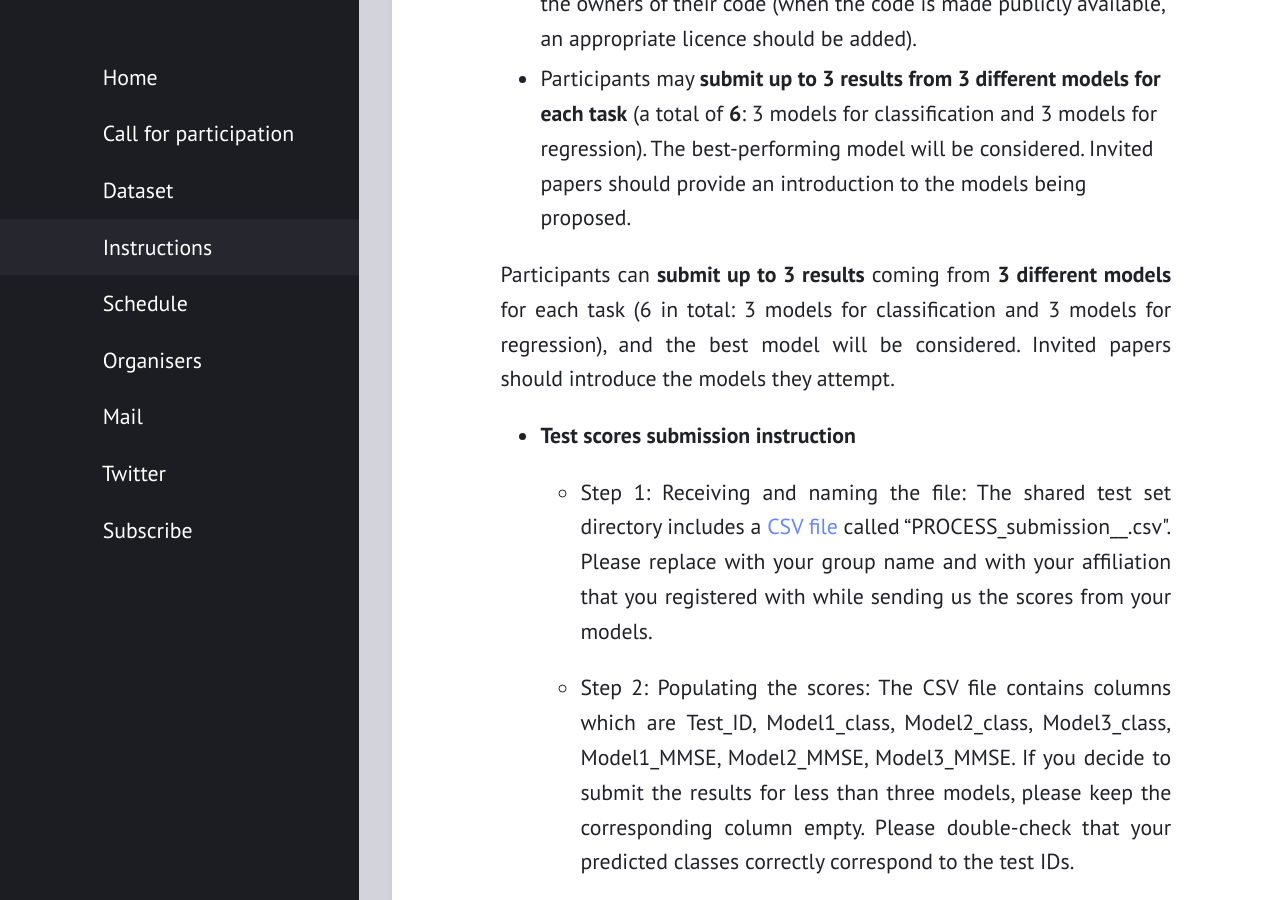
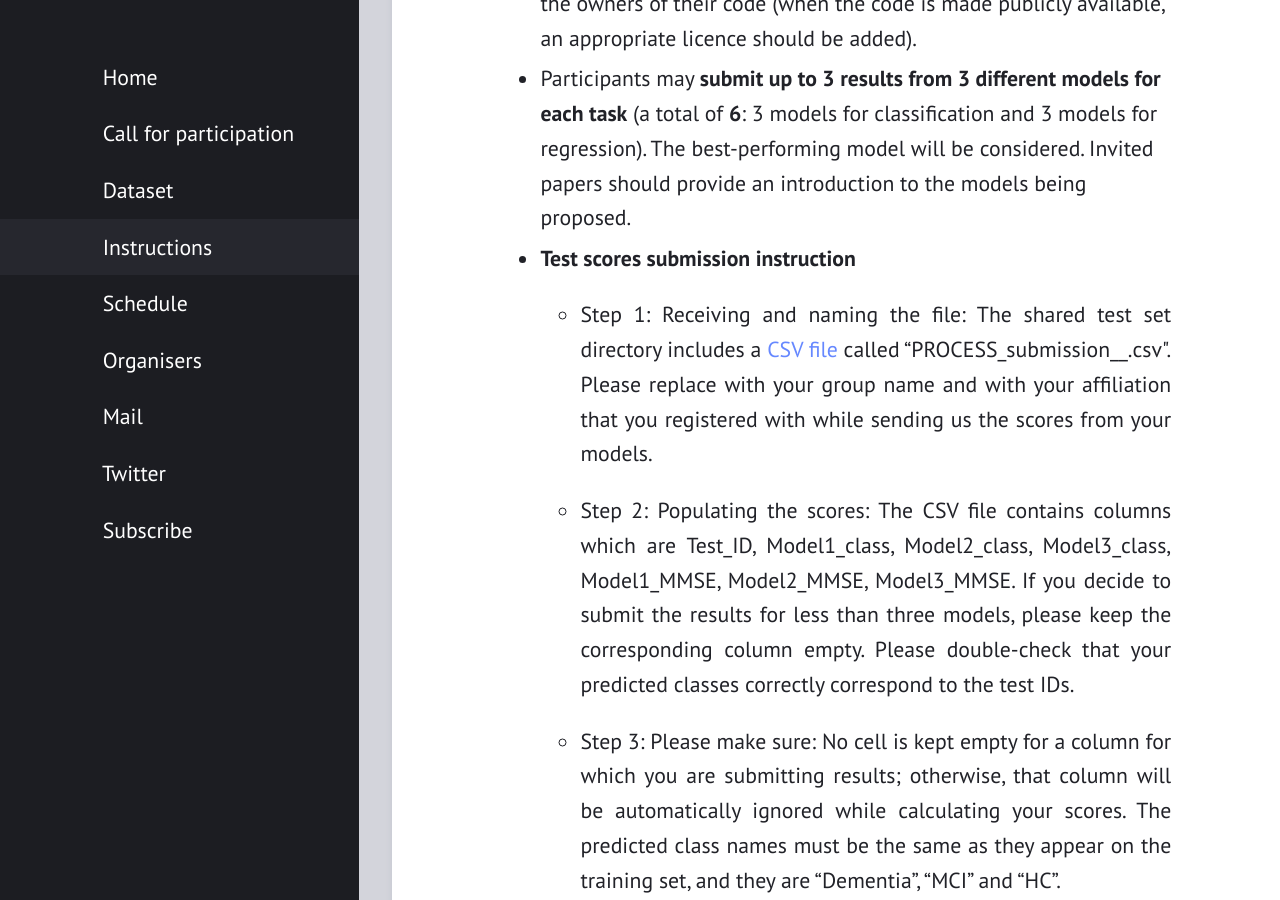
Before and after one commit to processchallenge/processchallenge.github.io, a Jekyll site: the page built from instr.md, in a window 1280 px wide and 900 px high, scrolled down 508 px. Built offline with Jekyll 4.4.1, drawn with Linux system fonts in a browser that asks for light colours.

Commit message:
Update instr.md

```diff
--- a/instr.md
+++ b/instr.md
@@ -8,8 +8,6 @@ layout: page
 # Important Note
 * The **intellectual property (IP)** is not transferred to the challenge organisers, i.e., if code is shared/submitted, the participants remain the owners of their code (when the code is made publicly available, an appropriate licence should be added).
 * Participants may **submit up to 3 results from 3 different models for each task** (a total of **6**: 3 models for classification and 3 models for regression). The best-performing model will be considered. Invited papers should provide an introduction to the models being proposed.
-
-Participants can **submit up to 3 results** coming from **3 different models** for each task (6 in total: 3 models for classification and 3 models for regression), and the best model will be considered. Invited papers should introduce the models they attempt.
 * **Test scores submission instruction**
   * Step 1: Receiving and naming the file:
   The shared test set directory includes a [CSV file](https://drive.google.com/file/d/1pYwQNH87G9dsTX-xnoQzT4kD_QWgw-6o/view?usp=sharing)  called "PROCESS_submission_<GROUP-NAME>_<AFFILIATION>.csv". Please replace <GROUP-NAME> with your group name and <AFFILIATION> with your affiliation that you registered with while sending us the scores from your models.
```
